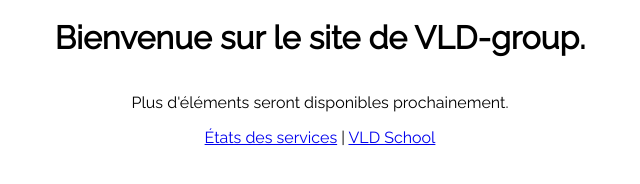
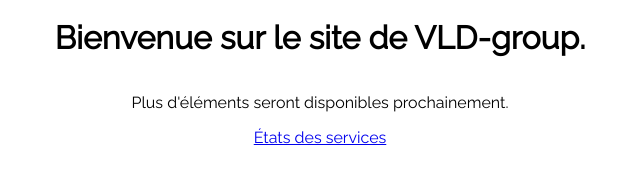
Before and after one commit to VLD-dev-team/VLD-group-website, a website: page public/index.html in a window 1280 px wide. Shown: the part 428-612 px from the top of the page, without its empty margins (320-960 px from the left). Drawn offline with Linux system fonts and the light colour scheme.

Commit message:
fix: correction page

```diff
--- a/public/index.html
+++ b/public/index.html
@@ -30,8 +30,6 @@
     <p>Plus d'éléments seront disponibles prochainement.</p>
     <nav>
         <a href="https://stats.uptimerobot.com/G79wzhWOE2">États des services</a>
-         |
-        <a href="https://school.vld-group.com">VLD School</a>
     </nav>
 </body>
 
```
